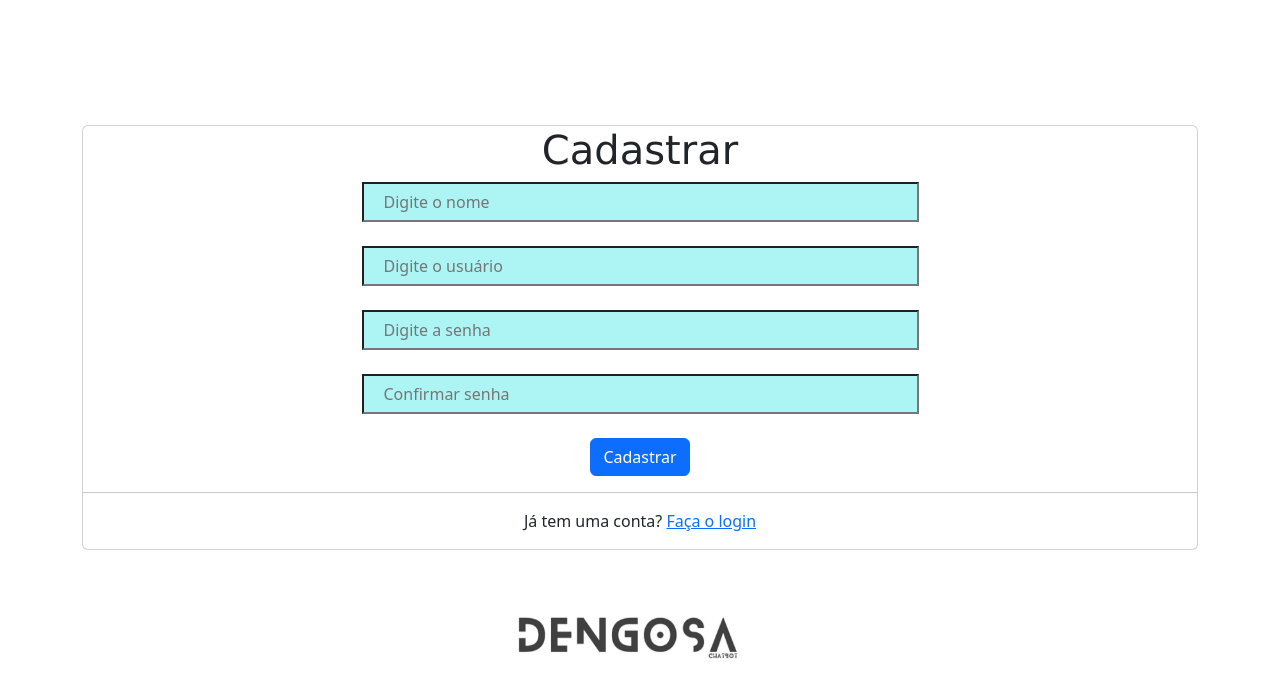
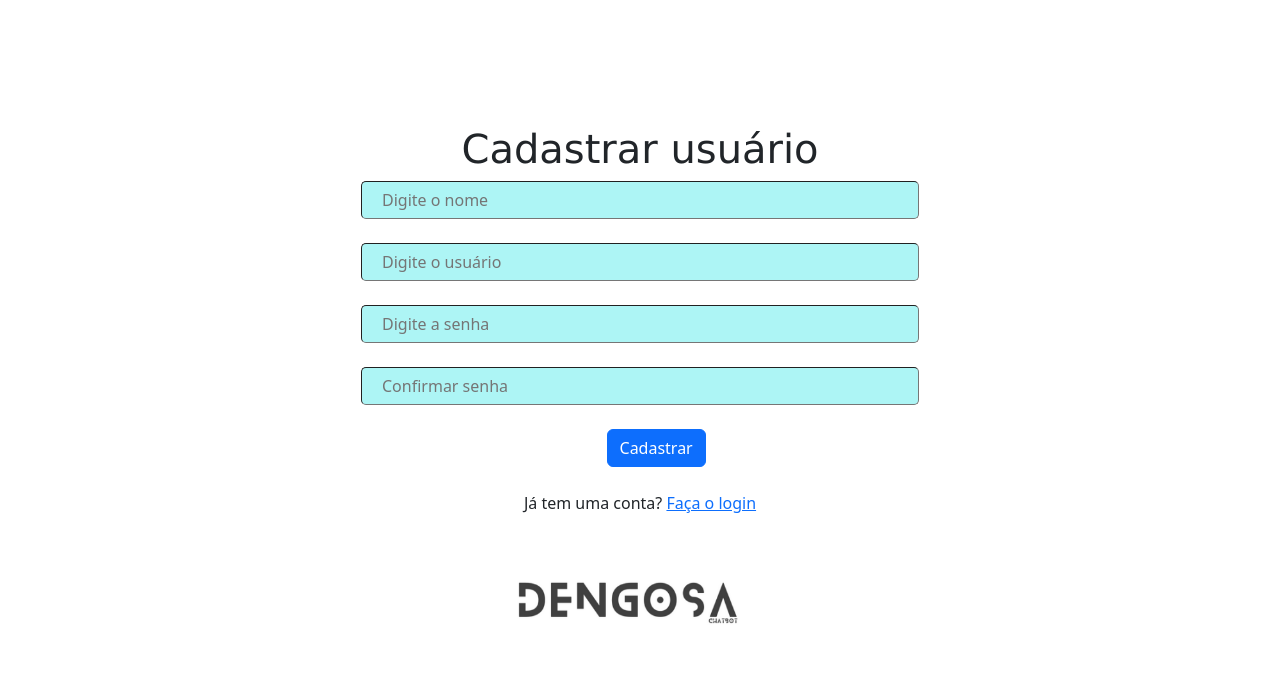
Before and after one commit to ICEI-PUC-Minas-PMV-SI/pmv-si-2024-1-pe1-t4-si_t4_app_web_1osem2024_gp03, a plain HTML site: page cadastro.html in a window 1280 px wide. Drawn offline with Linux system fonts and the light colour scheme.

Commit message:
estilizando pagina login e cadastro

```diff
--- a/cadastro.css
+++ b/cadastro.css
@@ -29,7 +29,8 @@ input[type=text]{
     width: 50%;
     margin-left: 25%;
     padding: 6px 20px ;
-
+    border-radius: 5px;
+    border-width: 1px;
     background-color: #adf5f5;
 }
 
@@ -38,7 +39,8 @@ input[type=password]{
     width: 50%;
     margin-left: 25%;
     padding: 6px 20px ;
-
+    border-radius: 5px;
+    border-width: 1px;
     background-color: #adf5f5;
 }
 
--- a/cadastro.html
+++ b/cadastro.html
@@ -10,8 +10,8 @@
 </head>
 <body>
     <div class="container">
-        <div class="card">
-            <h1>Cadastrar</h1>
+        <div class="">
+            <h1>Cadastrar usuário</h1>
 
             <div id="msgError"></div>
             <div id="msgSuccess"></div>
@@ -41,14 +41,12 @@
                 <i id="verConfirmSenha" class="fa fa-eye" aria-hidden="true"></i>
             </div>
             <br>
+            <div style="margin-left: 47% ; position: relative;" class="justify-center btn btn-primary">
+                <span onclick="cadastrar()">Cadastrar</span>
+              </div>
 
-            <div class="justify-center btn btn-primary">
-                <span onclick="cadastrar()">Cadastrar</span>
-            </div>
+              <br><br>
 
-            <div>
-                <hr />
-            </div>
 
             <p>Já tem uma conta? <a href="login.html">Faça o login</a></p>
         </div>
--- a/cadastro.js
+++ b/cadastro.js
@@ -92,7 +92,8 @@ function cadastrar(){
 
 
     msgSucesso.setAttribute('style', 'display: block')
-    msgSucesso.innerHTML = '<strong style="text-align: center;">Cadastrando usuário...</strong>'
+    msgSucesso.setAttribute('style', 'text-align: center')
+    msgSucesso.innerHTML = '<strong> Cadastrando usuário...</strong>'
     msgError.setAttribute('style', 'display: none')
     msgError.innerHTML = ''
 
--- a/login.css
+++ b/login.css
@@ -23,7 +23,8 @@ input[type=text]{
     width: 50%;
     margin-left: 25%;
     padding: 6px 20px ;
-
+    border-radius: 5px;
+    border-width: 1px;
     background-color: #adf5f5;
 }
 
@@ -32,7 +33,8 @@ input[type=password]{
     width: 50%;
     margin-left: 25%;
     padding: 6px 20px ;
-
+    border-radius: 5px;
+    border-width: 1px;
     background-color: #adf5f5;
 }
 
--- a/style.css
+++ b/style.css
@@ -14,6 +14,10 @@ header {
 }
 
 .menu-principal > ul > li:hover {
+    background-color: green;
+
+}
+.menu-principal > ul > span:hover {
     background-color: green;
 
 }
```
Also changed, not shown: login.html (+5 -7 lines), pagina.html (+2 -2 lines).
